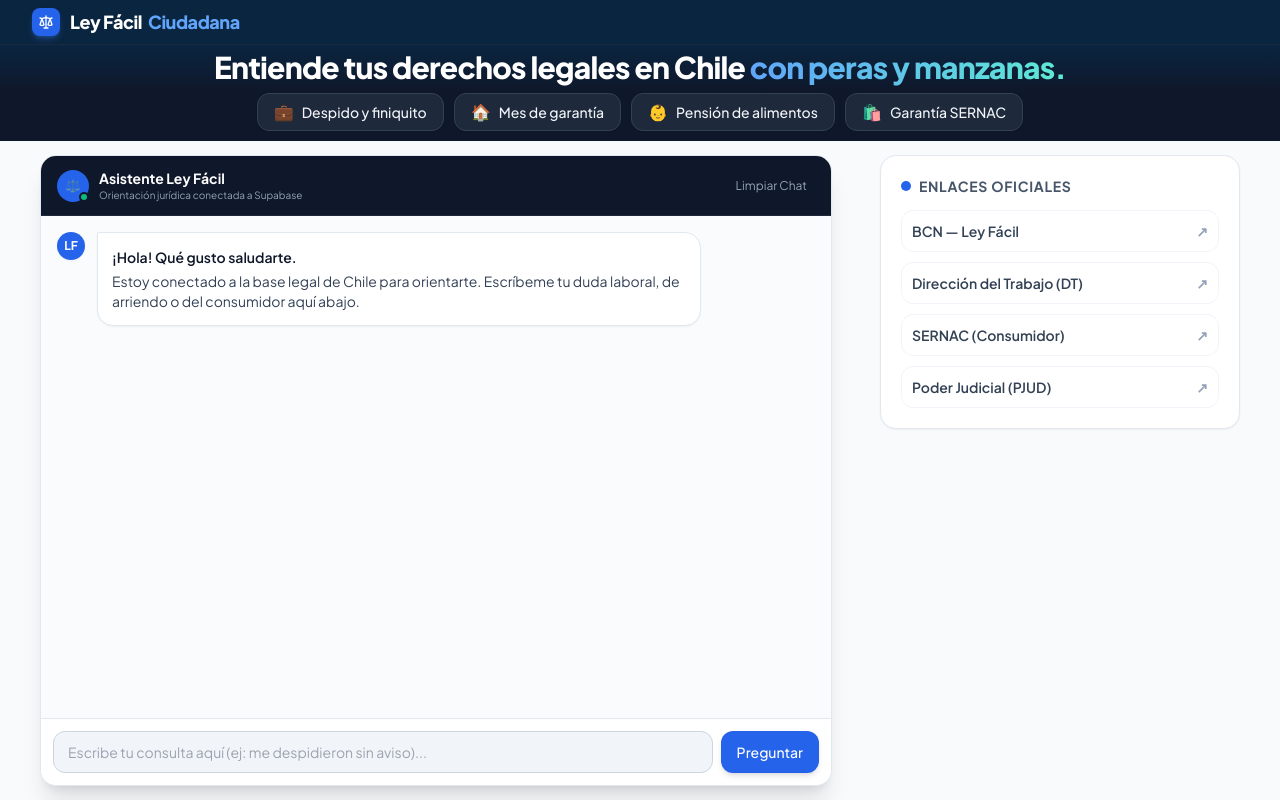
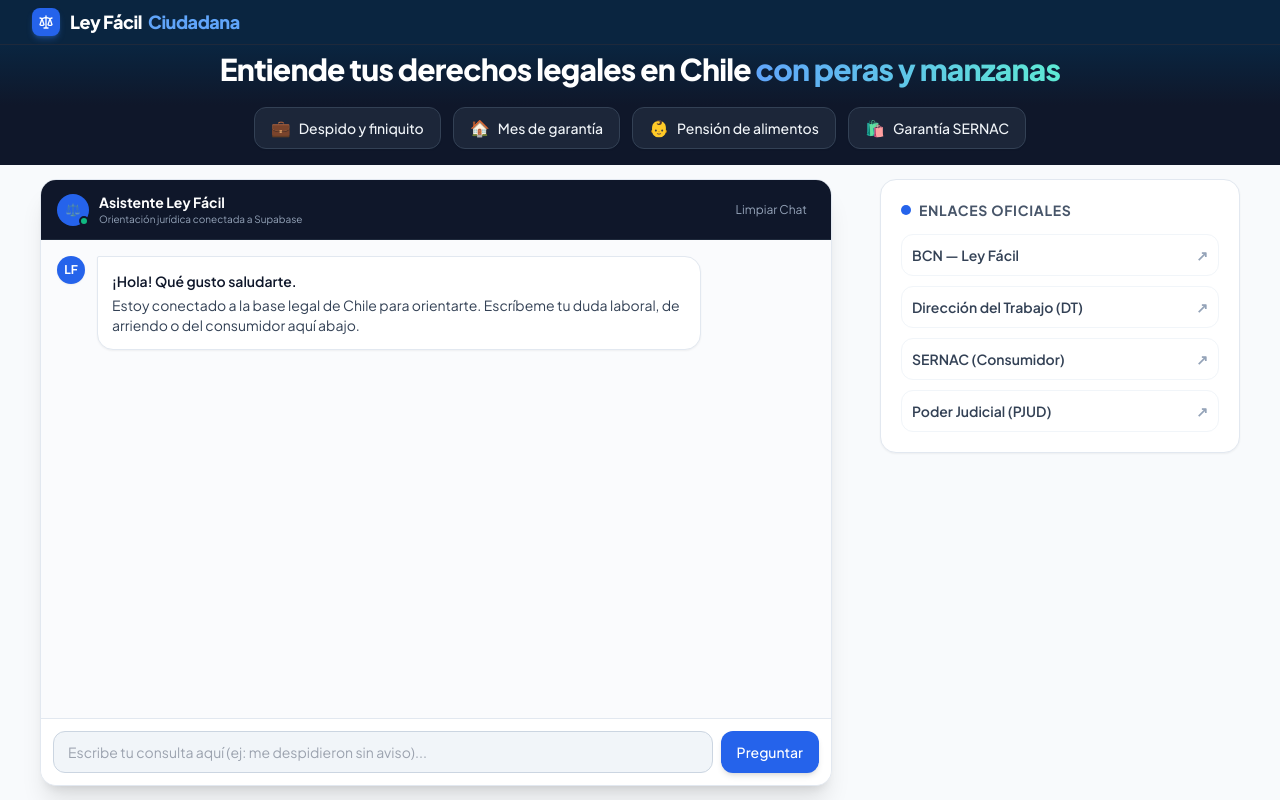
Before and after one commit to SmokeStudios96/ley-facil-chile, a website: page index.html in a window 1280 px wide. Drawn offline with nearby package versions, Linux system fonts and the light colour scheme.

Commit message:
style: separar titulo de botones y remover punto final

```diff
--- a/index.html
+++ b/index.html
@@ -27,7 +27,7 @@
 </head>
 <body class="bg-slate-50 text-slate-800 font-sans antialiased h-full flex flex-col overflow-hidden">
 
-  <!-- ================= NAVBAR COMPACTO ================= -->
+  <!-- ================= NAVBAR ================= -->
   <nav class="bg-chile-navy border-b border-slate-800 shadow-md flex-shrink-0">
     <div class="w-full px-4 sm:px-6 lg:px-8 h-11 flex items-center justify-between">
       <div class="flex items-center gap-2.5">
@@ -45,26 +45,27 @@
     </div>
   </nav>
 
-  <!-- ================= HERO ELEVADO (~2 CM MÁS ARRIBA) ================= -->
-  <section class="bg-gradient-to-b from-chile-navy via-slate-900 to-slate-900 text-white pt-0 pb-2.5 px-4 flex-shrink-0">
+  <!-- ================= HERO (TÍTULO ARRIBA Y BOTONES DESPEJADOS) ================= -->
+  <section class="bg-gradient-to-b from-chile-navy via-slate-900 to-slate-900 text-white pt-1.5 pb-4 px-4 flex-shrink-0">
     <div class="max-w-4xl mx-auto text-center">
-      <h1 class="text-2xl sm:text-3xl font-extrabold tracking-tight leading-tight pt-1">
-        Entiende tus derechos legales en Chile <span class="text-transparent bg-clip-text bg-gradient-to-r from-blue-400 to-teal-300">con peras y manzanas.</span>
+      <!-- Título elevado y sin punto al final -->
+      <h1 class="text-2xl sm:text-3xl font-extrabold tracking-tight leading-tight">
+        Entiende tus derechos legales en Chile <span class="text-transparent bg-clip-text bg-gradient-to-r from-blue-400 to-teal-300">con peras y manzanas</span>
       </h1>
 
-      <!-- Consultas rápidas -->
-      <div class="mt-2 max-w-4xl mx-auto">
-        <div class="flex flex-wrap gap-2.5 justify-center">
-          <button onclick="handleQuickQuestion('despido')" class="bg-slate-800 hover:bg-blue-900/70 border border-slate-700 hover:border-blue-400 text-xs sm:text-sm text-slate-100 px-4 py-1.5 rounded-xl transition flex items-center gap-2 shadow-sm font-medium">
+      <!-- Consultas rápidas con distancia generosa (sin estar apretadas) -->
+      <div class="mt-4 sm:mt-5 max-w-4xl mx-auto">
+        <div class="flex flex-wrap gap-3 justify-center">
+          <button onclick="handleQuickQuestion('despido')" class="bg-slate-800/90 hover:bg-blue-900/70 border border-slate-700 hover:border-blue-400 text-xs sm:text-sm text-slate-100 px-4 py-2 rounded-xl transition flex items-center gap-2 shadow-sm font-medium">
             <span class="text-base">💼</span> <span>Despido y finiquito</span>
           </button>
-          <button onclick="handleQuickQuestion('arriendo')" class="bg-slate-800 hover:bg-blue-900/70 border border-slate-700 hover:border-blue-400 text-xs sm:text-sm text-slate-100 px-4 py-1.5 rounded-xl transition flex items-center gap-2 shadow-sm font-medium">
+          <button onclick="handleQuickQuestion('arriendo')" class="bg-slate-800/90 hover:bg-blue-900/70 border border-slate-700 hover:border-blue-400 text-xs sm:text-sm text-slate-100 px-4 py-2 rounded-xl transition flex items-center gap-2 shadow-sm font-medium">
             <span class="text-base">🏠</span> <span>Mes de garantía</span>
           </button>
-          <button onclick="handleQuickQuestion('pension')" class="bg-slate-800 hover:bg-blue-900/70 border border-slate-700 hover:border-blue-400 text-xs sm:text-sm text-slate-100 px-4 py-1.5 rounded-xl transition flex items-center gap-2 shadow-sm font-medium">
+          <button onclick="handleQuickQuestion('pension')" class="bg-slate-800/90 hover:bg-blue-900/70 border border-slate-700 hover:border-blue-400 text-xs sm:text-sm text-slate-100 px-4 py-2 rounded-xl transition flex items-center gap-2 shadow-sm font-medium">
             <span class="text-base">👶</span> <span>Pensión de alimentos</span>
           </button>
-          <button onclick="handleQuickQuestion('sernac')" class="bg-slate-800 hover:bg-blue-900/70 border border-slate-700 hover:border-blue-400 text-xs sm:text-sm text-slate-100 px-4 py-1.5 rounded-xl transition flex items-center gap-2 shadow-sm font-medium">
+          <button onclick="handleQuickQuestion('sernac')" class="bg-slate-800/90 hover:bg-blue-900/70 border border-slate-700 hover:border-blue-400 text-xs sm:text-sm text-slate-100 px-4 py-2 rounded-xl transition flex items-center gap-2 shadow-sm font-medium">
             <span class="text-base">🛍️</span> <span>Garantía SERNAC</span>
           </button>
         </div>
@@ -72,7 +73,7 @@
     </div>
   </section>
 
-  <!-- ================= CHAT & SIDEBAR DESPLAZADO A LA DERECHA ================= -->
+  <!-- ================= CHAT & SIDEBAR ================= -->
   <main class="flex-grow w-full max-w-[1440px] mx-auto px-4 sm:px-6 lg:px-10 py-3.5 overflow-hidden">
     <div class="grid grid-cols-1 lg:grid-cols-12 gap-6 items-start h-full">
 
@@ -128,7 +129,7 @@
         </form>
       </div>
 
-      <!-- SIDEBAR: ENLACES OFICIALES (DESPLAZADO HACIA LA DERECHA) -->
+      <!-- SIDEBAR: ENLACES OFICIALES -->
       <aside class="hidden lg:flex lg:col-span-4 flex-col justify-start h-full lg:pl-6">
         <div class="bg-white border border-slate-200 rounded-2xl p-5 shadow-sm w-full">
           <h3 class="text-xs sm:text-sm font-bold uppercase tracking-wider text-slate-600 mb-3.5 flex items-center gap-2">
```
